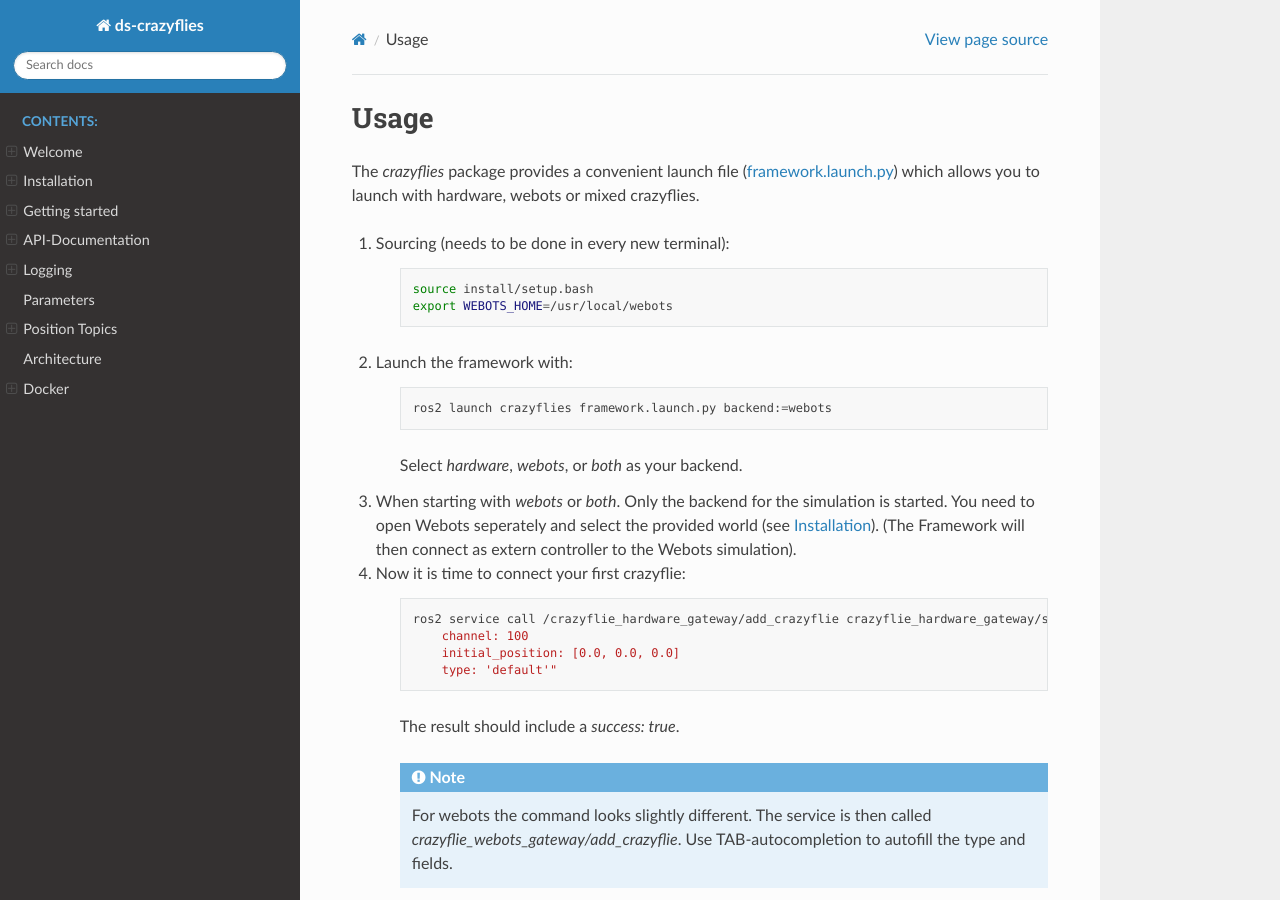
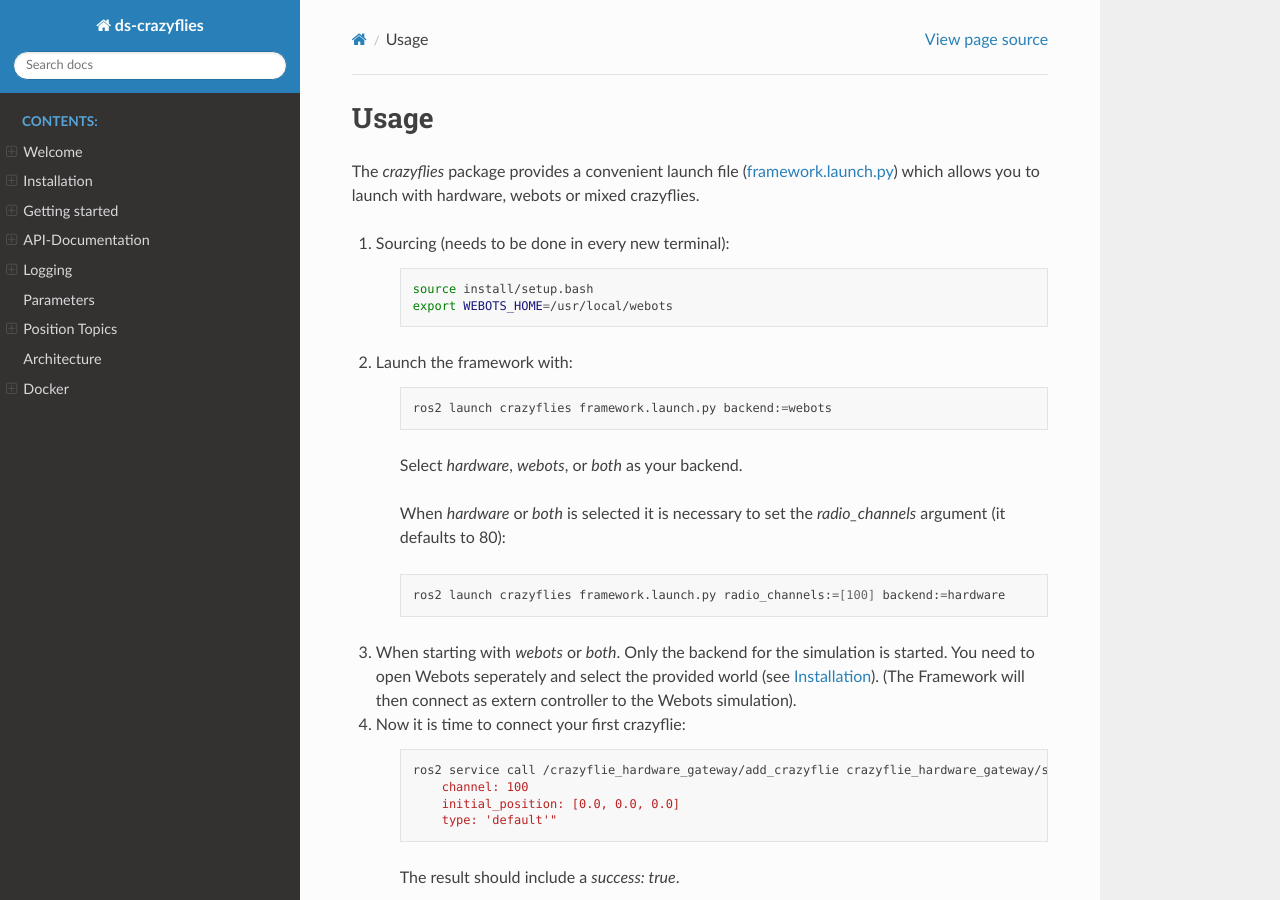
Before and after one commit to DynamicSwarms/ds-crazyflies, a Sphinx documentation site: the page built from docs/usage.rst, in a window 1280 px wide and 900 px high. Built offline with Sphinx 7.4.7 and the Read the Docs theme 3.1.0, drawn with Linux system fonts in a browser that asks for light colours.

Commit message:
added note about radio channel in framework launch

```diff
--- a/docs/usage.rst
+++ b/docs/usage.rst
@@ -21,6 +21,12 @@ The `crazyflies` package provides a convenient launch file (`framework.launch.py
         ros2 launch crazyflies framework.launch.py backend:=webots
 
     Select `hardware`, `webots`, or `both` as your backend.
+
+    When `hardware` or `both` is selected it is necessary to set the `radio_channels` argument (it defaults to 80):
+
+    .. code-block:: bash
+
+        ros2 launch crazyflies framework.launch.py radio_channels:=[100] backend:=hardware
 
 #. When starting with `webots` or `both`. Only the backend for the simulation is started. You need to open Webots seperately and select the provided world (see :doc:`Installation </installation>`). (The Framework will then connect as extern controller to the Webots simulation).
 
```
